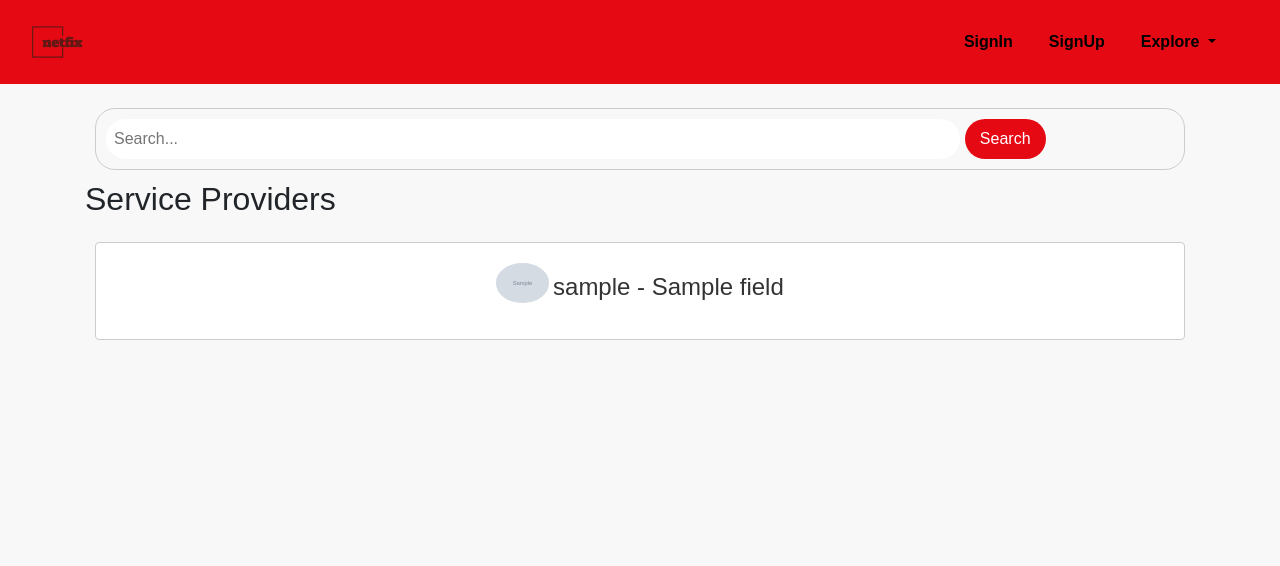
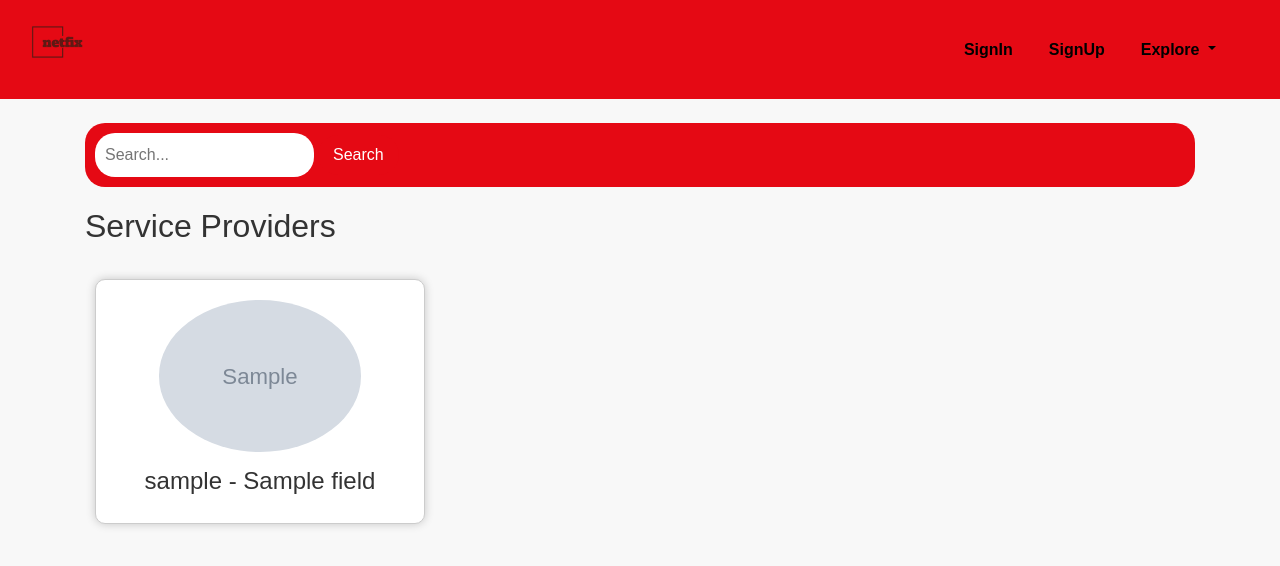
Before and after one commit to mahdiatubly/Netfix, a Django app: template users/templates/users/company_list.html in a window 1280 px wide. Shown: the top 566 px of the page. Run offline with Django 3.2, Linux system fonts and the light colour scheme; the template is opened without the code that fills it: most values are stand-ins (such as "Sample title", 1, 10 or a date in 2020); grey boxes marked "Sample" are stand-in pictures; some libraries are stand-ins or nearby versions.

Commit message:
Updating the design of the Vendors page

```diff
--- a/services/templates/services/field_services.html
+++ b/services/templates/services/field_services.html
@@ -129,7 +129,7 @@
                                     {{ service.company.user.username }}
                                 </a>:
                                 <a href="{% url 'services:service_detail' service_id=service.id %}">
-                                    {{ service.name }} - Requests: {{ service.requests_count }} - Rating: {{ service.rating }}/5
+                                    {{ service.name }} - Requests: {{ service.requests_count }}
                                 </a>
                             </li>
                         {% endfor %}
@@ -145,7 +145,7 @@
                             {{ service.company.user.username }}
                         </a>:
                         <a href="{% url 'services:service_detail' service_id=service.id %}">
-                            {{ service.name }} - Requests: {{ service.requests_count }} - Rating: {{ service.rating }}/5
+                            {{ service.name }} - Requests: {{ service.requests_count }}
                         </a>
                     </li>
                 {% endfor %}
--- a/users/templates/users/company_list.html
+++ b/users/templates/users/company_list.html
@@ -4,15 +4,50 @@
 
 {% block content %}
 <style>
-    img {
-        border-radius: 50%;
-        width: 5%;
-        height: auto;
-        object-fit: cover;
+    body {
+        font-family: 'Arial', sans-serif;
+        margin: 0;
+        padding: 0;
+        background-color: #f8f8f8;
     }
 
-    h4 {
-        display: inline-block;
+    header {
+        background-color: #e50914;
+        padding: 10px 20px;
+        display: flex;
+        justify-content: space-between;
+        align-items: center;
+    }
+
+    h2 {
+        color: #333;
+        margin-bottom: 20px;
+    }
+
+    .search-box {
+        display: flex;
+        justify-content: space-between;
+        align-items: center;
+        background-color: #e50914;
+        padding: 10px;
+        border-radius: 20px;
+        margin-bottom: 20px;
+    }
+
+    input[type="text"] {
+        border: none;
+        width: 70%;
+        padding: 10px;
+        border-radius: 20px;
+    }
+
+    input[type="submit"] {
+        border: none;
+        padding: 10px 20px;
+        background-color: #fff;
+        color: #e50914;
+        border-radius: 20px;
+        cursor: pointer;
     }
 
     .company-card {
@@ -20,6 +55,13 @@
         padding: 20px;
         margin: 10px;
         text-align: center;
+        border-radius: 10px;
+        box-shadow: 0 0 10px rgba(0, 0, 0, 0.2);
+        transition: transform 0.3s ease-in-out;
+    }
+
+    .company-card:hover {
+        transform: scale(1.05);
     }
 
     .company-link {
@@ -28,27 +70,12 @@
         font-weight: bold;
     }
 
-    .search-box {
-        border-radius: 20px;
-        border: 1px solid #ccc;
-        padding: 10px;
-        margin: 10px;
-    }
-
-    input[type="text"] {
-        border: none;
-        width: 80%;
-        padding: 8px;
-        border-radius: 20px;
-    }
-
-    input[type="submit"] {
-        border: none;
-        padding: 8px 15px;
-        background-color: #e50914;
-        color: #fff;
-        border-radius: 20px;
-        cursor: pointer;
+    img {
+        border-radius: 50%;
+        width: 70%;
+        height: auto;
+        object-fit: cover;
+        margin-bottom: 15px;
     }
 </style>
 <link rel="stylesheet" href="{% static 'netfix/css/styles.css' %}">
@@ -66,13 +93,17 @@
         <h3>Search Results for "{{ query }}"</h3>
     {% endif %}
 
+    <div class="row">
         {% for company in companies %}
+            <div class="col-md-4">
                 <div class="card company-card">
                     <a href="{% url 'users:public_company_profile' username=company.user.username %}" class="company-link">
-                <img src="{{ MEDIA_URL }}{{ company.logo.url }}" alt="{{ company.user.username }} Logo" class="img-fluid mb-3 rounded-circle">
+                        <img src="{{ MEDIA_URL }}{{ company.logo.url }}" alt="{{ company.user.username }} Logo">
                         <h4>{{ company.user.username }} - {{ company.field }}</h4>
                     </a>
                 </div>
+            </div>
         {% endfor %}
     </div>
+</div>
 {% endblock %}
```
Lines whose indentation alone changed are shown as unchanged.
